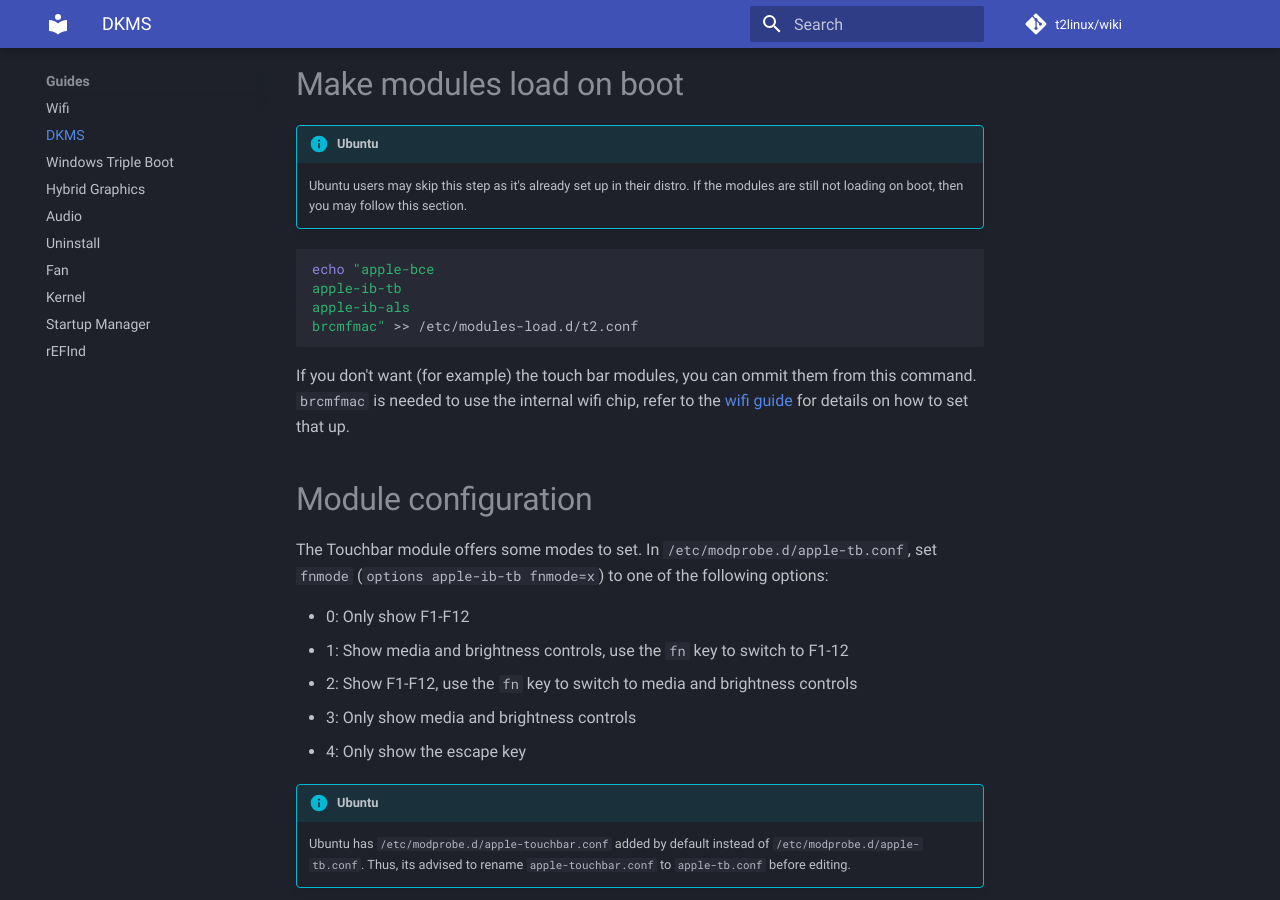
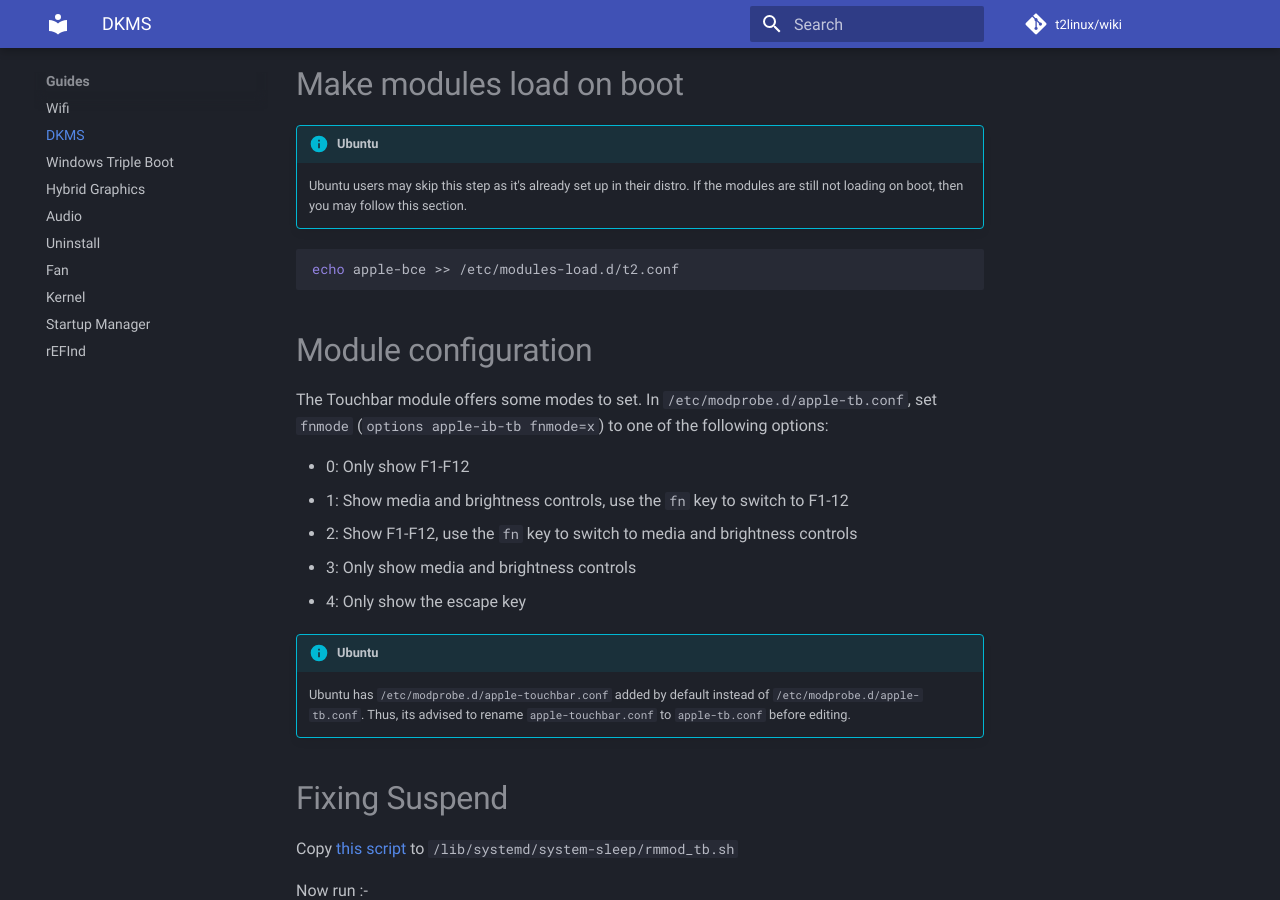
Before and after one commit to t2linux/wiki, an MkDocs documentation site: the page built from docs/guides/dkms.md, in a window 1280 px wide and 900 px high, scrolled down 1909 px. Built offline with MkDocs 1.6.1 and Material for MkDocs 9.7.7, drawn with Linux system fonts in a browser that asks for light colours; comment, search, counter and statistics services are not loaded.

Commit message:
dkms: only need apple-bce in /etc/modules-load.d
the other modules have modaliases set up so they are loaded automatically when their respective usb and pci devices show up.

````diff
--- a/docs/guides/dkms.md
+++ b/docs/guides/dkms.md
@@ -65,13 +65,8 @@ The Touchbar and keyboard should work, for audio, you'll need some config files,
     Ubuntu users may skip this step as it's already set up in their distro. If the modules are still not loading on boot, then you may follow this section.
 
 ```sh
-echo "apple-bce
-apple-ib-tb
-apple-ib-als
-brcmfmac" >> /etc/modules-load.d/t2.conf
+echo apple-bce >> /etc/modules-load.d/t2.conf
 ```
-
-If you don't want (for example) the touch bar modules, you can ommit them from this command. `brcmfmac` is needed to use the internal wifi chip, refer to the [wifi guide](https://wiki.t2linux.org/guides/wifi/) for details on how to set that up.
 
 # Module configuration
 
````
